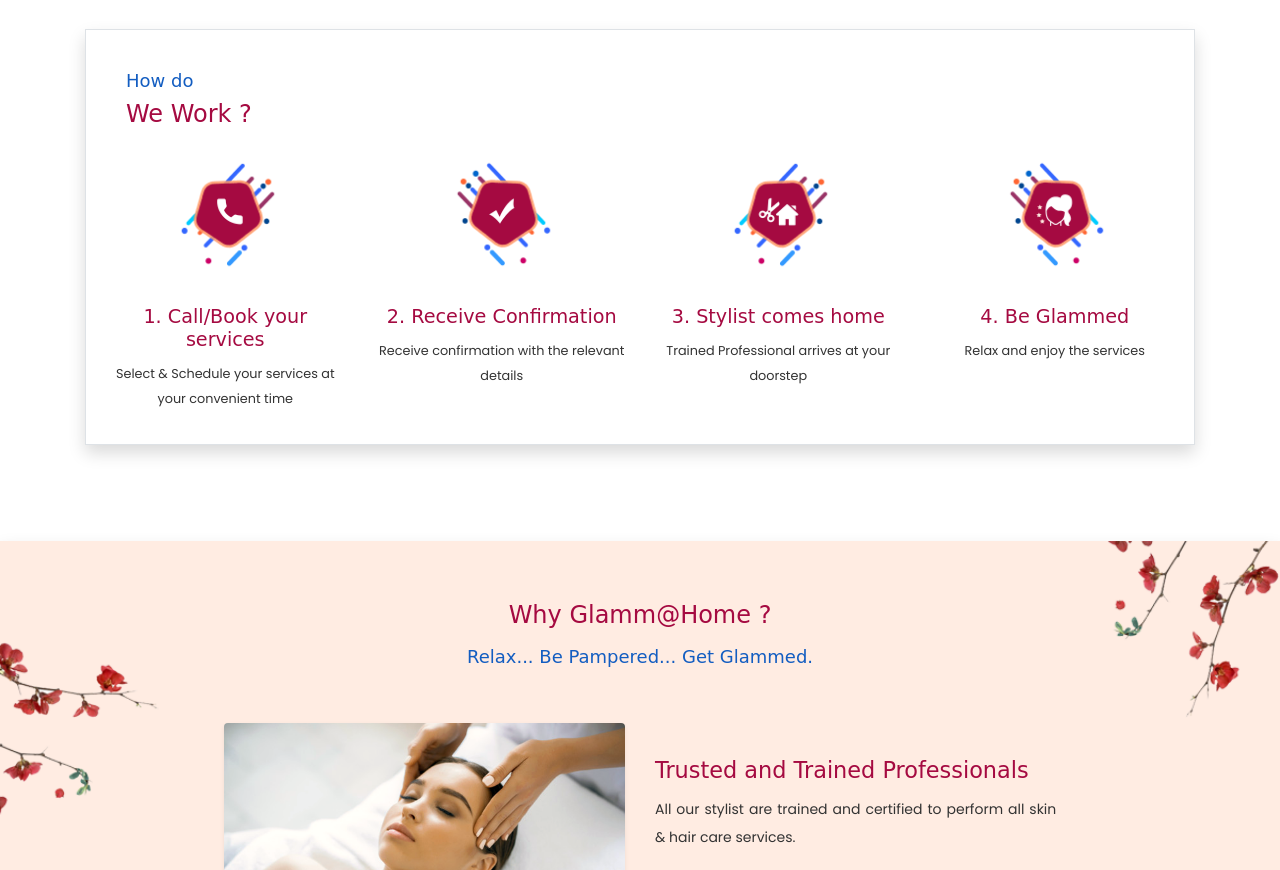
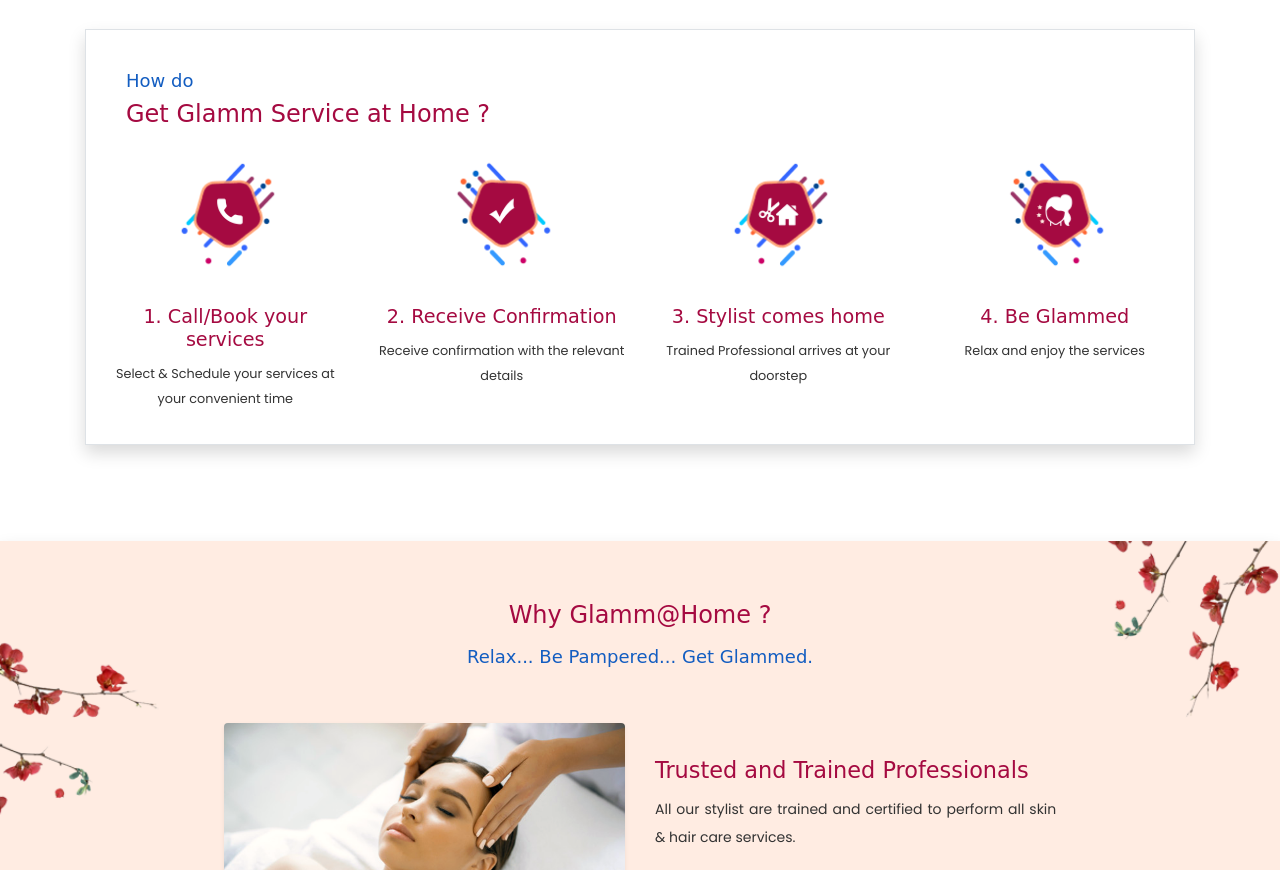
Before and after one commit to siddhan05/veralevel, a plain HTML site: page glammhomev3/index.html in a window 1280 px wide. Shown: the part 1189-2059 px from the top of the page. Drawn offline with nearby package versions, Linux system fonts and the light colour scheme.

Commit message:
Update index.html

```diff
--- a/glammhomev3/index.html
+++ b/glammhomev3/index.html
@@ -136,7 +136,7 @@
     </div>
     <div class="container mt-3 mb-5 pb-5">
         <div class="shadow border px-3 py-3">
-            <h3 class="m-4"><span>How do</span> We Work ?</h3>
+            <h3 class="m-4"><span>How do</span> Get Glamm Service at Home ?</h3>
 
             <div class="row">
                 <div class="col-3">
```
